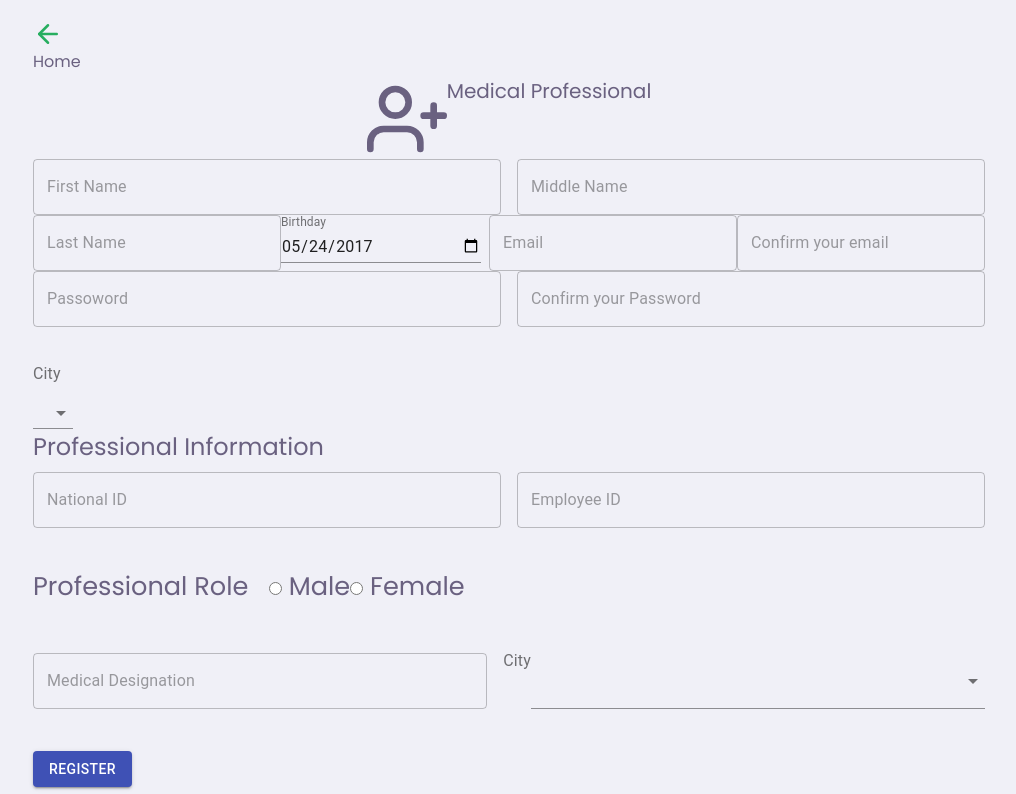
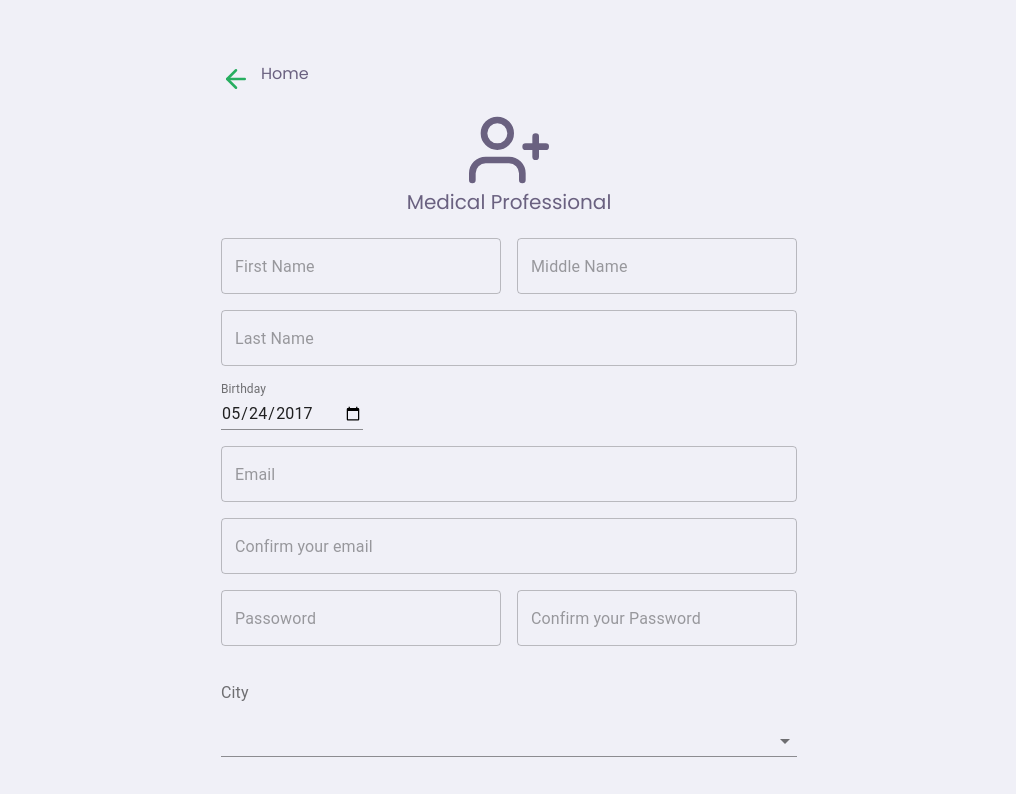
Before and after one commit to delfim-junior/DigitTracker, a React (Create React App) app in the folder tracker/: page /register/professional in a window 1280 px wide. Shown: the top 794 px of the page, without its empty margins (131-1147 px from the left). Built offline with nearby package versions, Linux system fonts and the light colour scheme; the HTML template or start-up script is replaced by a standard one.

Commit message:
styling: Medical Professional Form

```diff
--- a/tracker/src/pages/Register/styles.css
+++ b/tracker/src/pages/Register/styles.css
@@ -109,3 +109,82 @@ div.maps {
     height: 40vh;
     margin-bottom: 1rem;
 }
+
+
+/*Medical Professional*/
+
+.professional-container {
+    display: flex;
+    flex-direction: column;
+    height: 100%;
+}
+
+.professional-container>div {
+    display: flex;
+    flex-direction: row;
+    align-content: space-between;
+    margin-top: 1rem;
+}
+
+.professional-container>div .first-line {
+    margin-right: 10px;
+}
+
+.professional-role {
+    font-size: 16pt
+}
+
+.professional-role label {
+    margin-right: 1rem;
+}
+
+.names {
+    display: flex;
+    align-content: space-between;
+}
+
+.names .firsname, .middlename {
+    width: 50%;
+}
+
+.names .firsname {
+    margin-right: 1rem;
+}
+
+.professional-container .idinfo {
+    margin-top: 2rem;
+    padding: 2rem;
+}
+
+.professional-container div.icon {
+    display: flex;
+    align-items: center;
+    flex-direction: column;
+}
+
+.professional-container h6 {
+    color: #D68910;
+}
+
+.professional-container>header {
+    display: flex;
+    flex-direction: row;
+    cursor: pointer;
+    transition: all .2s ease-in-out;
+    margin-top: 4rem;
+}
+
+.professional-container>header h6 {
+    margin-left: 10px;
+    color: #6A6180 !important
+}
+
+.professional-container>header:hover {
+    transform: scale(1.01);
+}
+
+div.maps {
+    background-color:#FFF;
+    height: 40vh;
+    margin-bottom: 1rem;
+}
```
